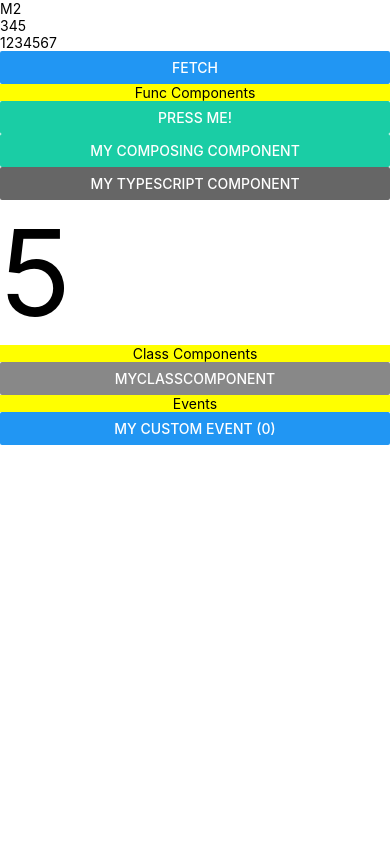
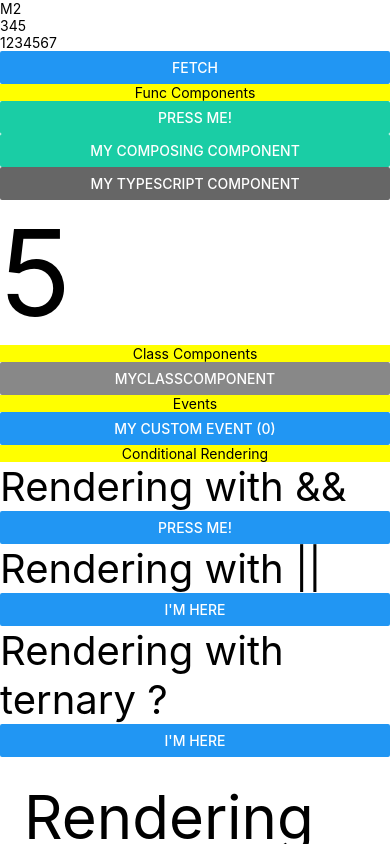
Before and after one commit to phongnguyenrvn1995/React-Native-learning, a React Native app in the folder My-Expo-Prj/: screen / in a window 390 px wide. Built offline with nearby package versions, Linux system fonts and the light colour scheme.

Commit message:
Conditional Rendering

```diff
--- a/My-Expo-Prj/App.js
+++ b/My-Expo-Prj/App.js
@@ -11,6 +11,7 @@ import { myElement } from './ReactElements';
 import MyMinimalComponent, { MyBehaviorComponent, MyComposingComponent, MyTypeScriptComponent } from './FunctionComponents';
 import { MyClassComponent } from './ClassComponents';
 import { MyCustomEvent } from './Event';
+import { MyCard, MyCard01, MyCard02, MyCard03 } from './ConditionalRendering';
 
 export default function App() {
   let cat = new Cat('Meo', 1);
@@ -47,6 +48,11 @@ export default function App() {
         <MyClassComponent myTitle='MyClassComponent' myColor='#888888'/>
         <Text style={{width: Dimensions.get('window').width, textAlign: 'center', backgroundColor: 'yellow'}}>Events</Text>
         <MyCustomEvent />
+        <Text style={{width: Dimensions.get('window').width, textAlign: 'center', backgroundColor: 'yellow'}}>Conditional Rendering</Text>
+        <MyCard title="Rendering with &&" showButton="I'm not empty" />
+        <MyCard01 title="Rendering with ||" element={<Button title="I'm here" />} />
+        <MyCard02 title="Rendering with ternary ?" buttonTitle="I'm here" />
+        <MyCard03 title="Rendering with if/else" />
         <StatusBar style="auto" />
       </ScrollView>
     </SafeAreaView>
--- /dev/null
+++ b/My-Expo-Prj/ConditionalRendering.jsx
@@ -0,0 +1,43 @@
+import React from "react";
+import { Button, Text, View } from "react-native";
+
+export const MyCard = ({title, showButton}) => {
+    return (
+        <View>
+            <Text style={{fontSize: 40}}>{title}</Text>
+            {showButton && <Button title="Press me!" />}
+        </View>
+    );
+};
+
+export const MyCard01 = ({title, element}) => {
+    return (
+        <View>
+            <Text style={{fontSize: 40}}>{title}</Text>
+            {element || <Button title="Press me!" />}
+        </View>
+    );
+};
+
+export const MyCard02 = ({title, buttonTitle}) => {
+    return (
+        <View>
+            <Text style={{fontSize: 40}}>{title}</Text>
+            {buttonTitle ? <Button title={buttonTitle} /> : <Text>NOTHING</Text>}
+        </View>
+    );
+};
+
+export const MyCard03 = ({error, loading, title}) => {
+    let content = '';
+    if(error) {
+        content = <Text style={{fontSize: 24, color: 'red'}}>Error</Text>
+    } else if(loading) {
+        content = <Text style={{fontSize: 24, color: 'gray'}}>Loading...</Text>
+    } else {
+        content = <Text style={{fontSize: 60}}>{title}</Text>
+    }
+    return (
+        <View style={{padding:24}}>{content}</View>
+    );
+};
```
